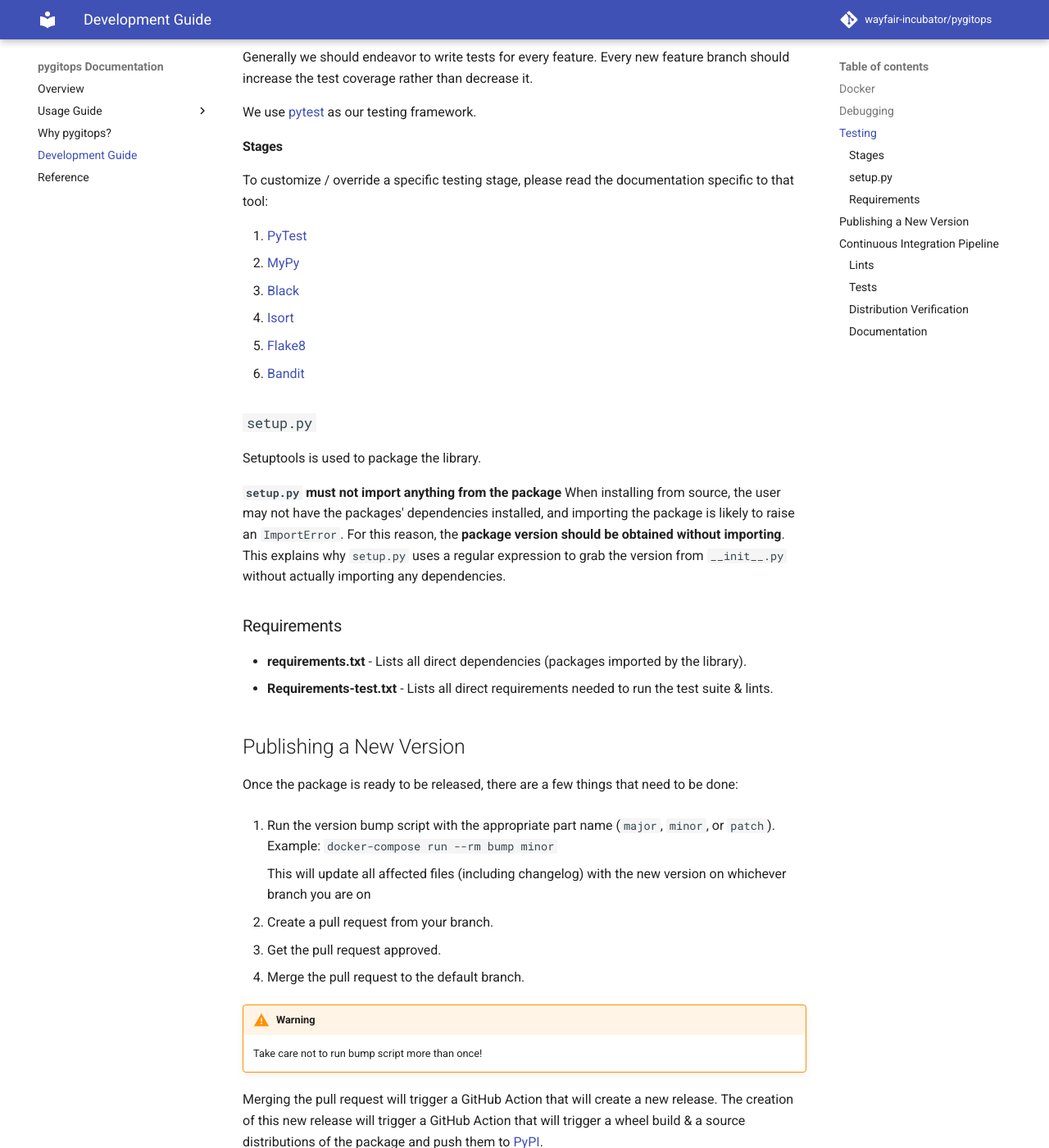
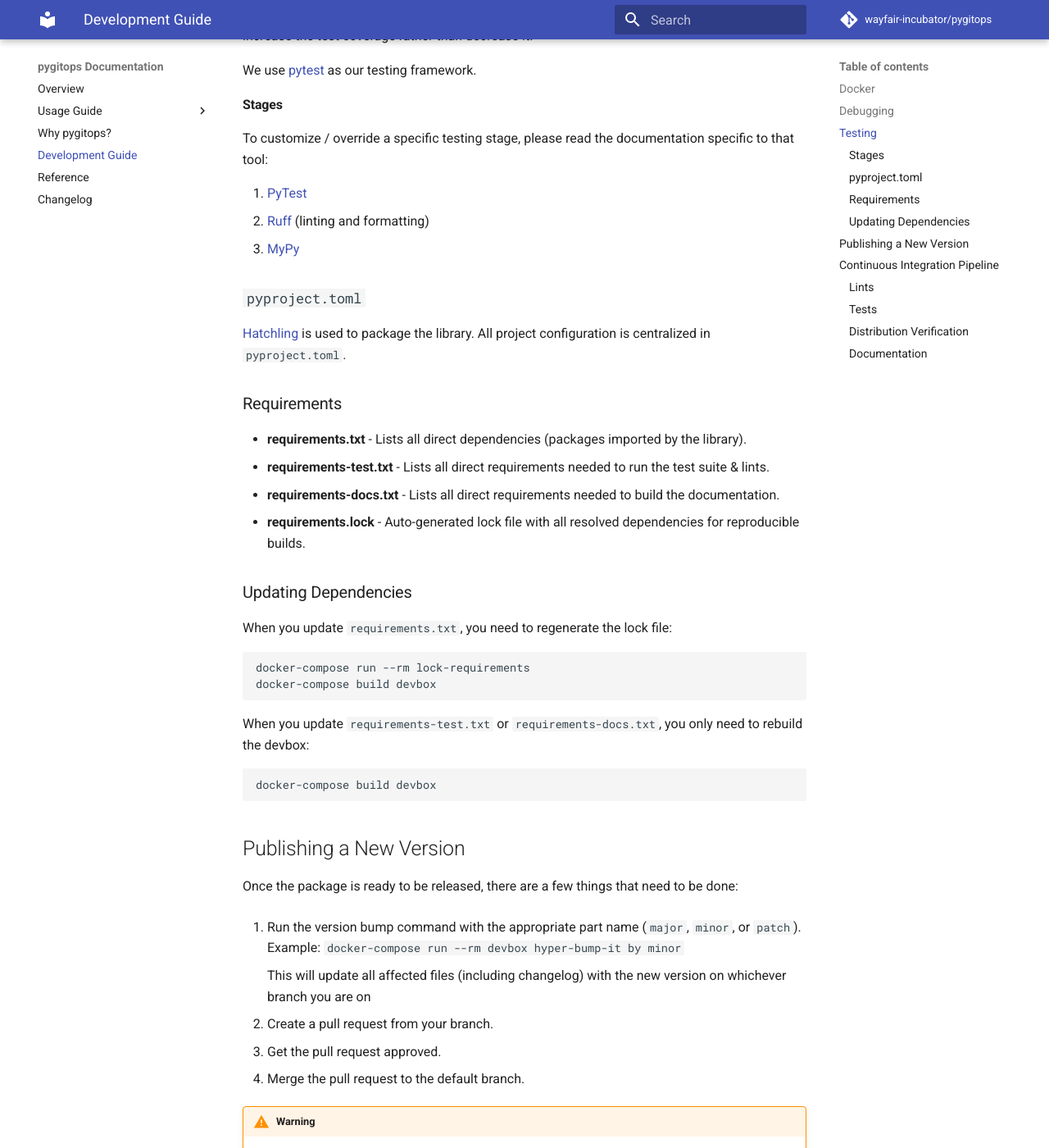
Before and after one commit to wayfair-incubator/pygitops, an MkDocs documentation site: the page built from docs/development-guide.md, in a window 1280 px wide and 1400 px high, scrolled down 1459 px. Shown: the whole window at 82% size. Built offline with MkDocs 1.6.1 and Material for MkDocs 9.7.7, drawn with Linux system fonts in a browser that asks for light colours; comment, search, counter and statistics services are not loaded; the version menu is left out; some of the changed text lies outside the part shown.

Commit message:
Modernize docs setup
- Update mkdocs.yml with modern mkdocstrings config format
- Add markdown_include, footnotes, and search plugin
- Add changelog.md symlink to docs nav
- Create requirements-docs.txt for docs-specific dependencies
- Update requirements-test.txt to remove docs dependencies
- Update lock_requirements.sh to include docs requirements
- Update install-dependencies action to support docs-requirements
- Update development-guide.md to reference ruff instead of legacy tools
- Regenerate requirements.lock with all dependencies

````diff
--- a/docs/development-guide.md
+++ b/docs/development-guide.md
@@ -27,7 +27,6 @@
 ```
 
 In the devbox environment you'll be able to enter a Python shell and import `pygitops` or any dependencies.
-The devbox environment also comes with `git-core` - a system dependency needed to run `gitpython`, our package's main dependency.
 
 ## Debugging
 
@@ -54,7 +53,7 @@
 docker-compose run --rm test
 ```
 
-This will run the same tests, linting, and code coverage that are run by the CI pipeline. The only difference is that when run locally, `black` and `isort` are configured to automatically correct issues they detect.
+This will run the same tests, linting, and code coverage that are run by the CI pipeline. The only difference is that when run locally, `ruff` is configured to automatically fix issues it detects.
 
 Generally we should endeavor to write tests for every feature. Every new feature branch should increase the test
 coverage rather than decrease it.
@@ -66,32 +65,41 @@
 To customize / override a specific testing stage, please read the documentation specific to that tool:
 
 1. [PyTest][pytest-docs]
-2. [MyPy][mypy-docs]
-3. [Black][black-docs]
-4. [Isort][isort-docs]
-5. [Flake8][flake8-docs]
-6. [Bandit][bandit-docs]
+2. [Ruff][ruff-docs] (linting and formatting)
+3. [MyPy][mypy-docs]
 
-### `setup.py`
+### `pyproject.toml`
 
-Setuptools is used to package the library.
-
-**`setup.py` must not import anything from the package** When installing from source, the user may not have the
-packages' dependencies installed, and importing the package is likely to raise an `ImportError`. For this reason, the
-**package version should be obtained without importing**. This explains why `setup.py` uses a regular expression to
-grab the version from `__init__.py` without actually importing any dependencies.
+[Hatchling][hatchling-docs] is used to package the library. All project configuration is centralized in `pyproject.toml`.
 
 ### Requirements
 
 * **requirements.txt** - Lists all direct dependencies (packages imported by the library).
-* **Requirements-test.txt** - Lists all direct requirements needed to run the test suite & lints.
+* **requirements-test.txt** - Lists all direct requirements needed to run the test suite & lints.
+* **requirements-docs.txt** - Lists all direct requirements needed to build the documentation.
+* **requirements.lock** - Auto-generated lock file with all resolved dependencies for reproducible builds.
+
+### Updating Dependencies
+
+When you update `requirements.txt`, you need to regenerate the lock file:
+
+```bash
+docker-compose run --rm lock-requirements
+docker-compose build devbox
+```
+
+When you update `requirements-test.txt` or `requirements-docs.txt`, you only need to rebuild the devbox:
+
+```bash
+docker-compose build devbox
+```
 
 ## Publishing a New Version
 
 Once the package is ready to be released, there are a few things that need to be done:
 
-1. Run the version bump script with the appropriate part name (`major`, `minor`, or `patch`).
-    Example: `docker-compose run --rm bump minor`
+1. Run the version bump command with the appropriate part name (`major`, `minor`, or `patch`).
+    Example: `docker-compose run --rm devbox hyper-bump-it by minor`
 
     This will update all affected files (including changelog) with the new version on whichever branch you are on
 
@@ -100,7 +108,7 @@
 4. Merge the pull request to the default branch.
 
 !!! warning
-    Take care not to run bump script more than once!
+    Take care not to run bump command more than once!
 
 Merging the pull request will trigger a GitHub Action that will create a new release. The creation of this new
 release will trigger a GitHub Action that will trigger a wheel build & a source distributions of the package and push them to
@@ -123,8 +131,8 @@
 
 ### Lints
 
-The first set of jobs that run as part of the CI pipline are linters that perform static analysis on the code. This
-includes: [MyPy][mypy-docs], [Black][black-docs], [Isort][isort-docs], [Flake8][flake8-docs], and [Bandit][bandit-docs].
+The first set of jobs that run as part of the CI pipeline are linters that perform static analysis on the code. This
+includes [Ruff][ruff-docs] (which replaces Black, isort, Flake8, and Bandit) and [MyPy][mypy-docs].
 
 ### Tests
 
@@ -145,11 +153,10 @@
 
 The remaining jobs are all related to documentation.
 
-* A job runs each of the code examples that are used in the documentation to verify they produce the expected results.
 * A job builds the documentation in strict mode so that it will fail if there are any errors. The job records the
     generated files so that the documentation website can be viewed in its rendered form.
 * When the pipeline is running as a result of a maintainer merging a pull request to the default branch, a job runs that
-    publishes the current state of the documentation to as the `dev` version. This will allow users to view the state of
+    publishes the current state of the documentation as the `dev` version. This will allow users to view the state of
     the documentation as it has changed since a maintainer published the `latest` version.
 
 [usage-guide]: usage-guide/fundamentals.md
@@ -161,10 +168,8 @@
 [pdb-docs]: https://docs.python.org/3/library/pdb.html
 [pdbpp-docs]: https://github.com/pdbpp/pdbpp#usage
 [pytest-docs]: https://docs.pytest.org/en/latest/
+[ruff-docs]: https://docs.astral.sh/ruff/
 [mypy-docs]: https://mypy.readthedocs.io/en/stable/
-[black-docs]: https://black.readthedocs.io/en/stable/
-[isort-docs]: https://pycqa.github.io/isort/
-[flake8-docs]: http://flake8.pycqa.org/en/stable/
-[bandit-docs]: https://bandit.readthedocs.io/en/stable/
+[hatchling-docs]: https://hatch.pypa.io/latest/
 [pypi]: https://pypi.org/project/pygitops/
 [codecov]: https://about.codecov.io/
--- a/mkdocs.yml
+++ b/mkdocs.yml
@@ -1,6 +1,6 @@
 site_name: pygitops Documentation
 site_url: https://wayfair-incubator.github.io/pygitops/
-repo_url: https://github.com/wayfair-incubator/pygitops/
+repo_url: https://github.com/wayfair-incubator/pygitops
 repo_name: wayfair-incubator/pygitops
 edit_uri: edit/main/docs/
 docs_dir: docs
@@ -12,26 +12,31 @@
   - Why pygitops?: why-pygitops.md
   - Development Guide: development-guide.md
   - Reference: api.md
+  - Changelog: changelog.md
 theme: material
 markdown_extensions:
+  - markdown_include.include:
+      base_path: docs
   - admonition
   - codehilite
+  - footnotes
   - pymdownx.highlight
   - pymdownx.keys
   - pymdownx.superfences
 plugins:
+  - search
   - mkdocstrings:
       handlers:
         python:
-          selection:
-            docstring_style: "restructured-text"
-          rendering:
+          options:
+            docstring_style: "sphinx"
             heading_level: 3
             show_root_heading: True
             show_source: False
             show_root_full_path: False
-extra_css:
-  - css/mkdocstrings.css
+
 extra:
   version:
     provider: mike
+extra_css:
+  - css/mkdocstrings.css
--- a/requirements-test.txt
+++ b/requirements-test.txt
@@ -6,6 +6,3 @@
 pytest-cov==7.0.0
 pytest-mock==3.15.1
 pdbpp==0.12.0.post1
-mkdocs-material==9.6.14
-mkdocstrings[python]==0.29.1
-mike==2.1.3
````
Also changed, not shown: docs/changelog.md (added, +1 -0 lines), requirements-docs.txt (added, +7 -0 lines), 4 other files.
